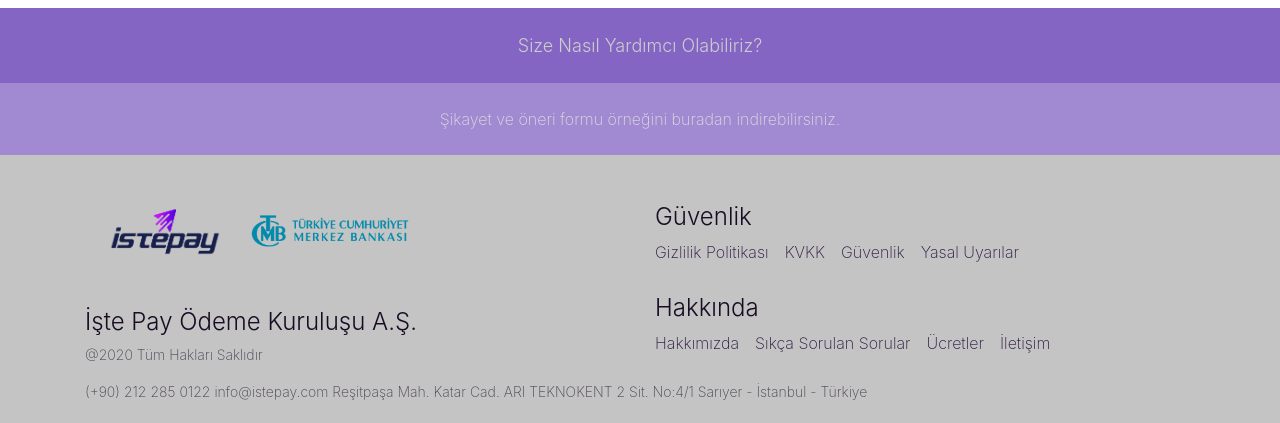
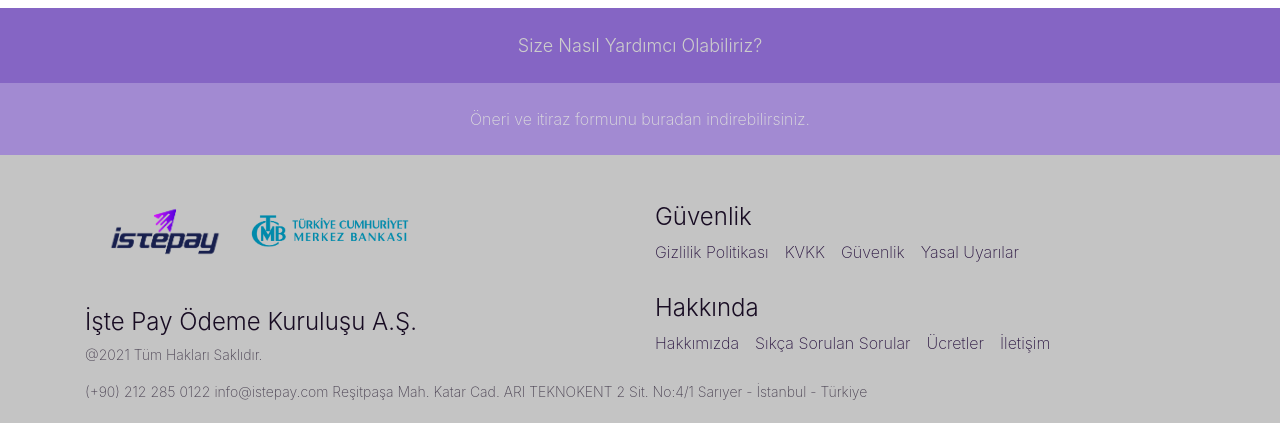
Before and after one commit to Valensas/valenspara.com, a Jekyll site: the page built from index.md, in a window 1280 px wide. Shown: the part 1037-1460 px from the top of the page. Built offline with Jekyll 4.4.1, drawn with Linux system fonts in a browser that asks for light colours; nearby versions of some CDN libraries; part of the change alters nothing that is shown.

```diff
--- a/_config.yml
+++ b/_config.yml
@@ -22,10 +22,10 @@ nav:
 
 footer_cta: Size Nasıl Yardımcı Olabiliriz?
 footer_cta_link: mailto:info@istepay.com
-footer_cta2: Şikayet ve öneri formu örneğini buradan indirebilirsiniz.
-footer_cta2_link: /form.pdf
+footer_cta2: Öneri ve itiraz formunu buradan indirebilirsiniz.
+footer_cta2_link: /oneri-ve-itiraz-formu.docx
 footer_content_1: İşte Pay Ödeme Kuruluşu A.Ş.
-footer_content_2: "@2020 Tüm Hakları Saklıdır"
+footer_content_2: "@2021 Tüm Hakları Saklıdır."
 footer_content_3: |+
   (+90) 212 285 0122
   info@istepay.com
--- a/index.md
+++ b/index.md
@@ -51,32 +51,6 @@ casestudies_slider:
 customers_title: Our Customers
 customers_quote: Colore, stylish icons can easily be modified and used in a wide cariety of projects
 customer_logos:
-  - logo: logo_thy.png
+  - logo: .png
     height: 40px
-  - logo: logo_telekom.png
-    height: 45px
-  - logo: logo_ing.png
-    height: 35px
-  - logo: logo_n11.png
-    height: 45px
-  - logo: logo_arter.png
-    height: 60px
-  - logo: logo_log.png
-    height: 30px
-  - logo: logo_kb.png
-    height: 25px
-  - logo: logo_ys.png
-    height: 60px
-  - logo: logo_sahibinden.png
-    height: 50px
-  - logo: logo_roche.png
-    height: 80px
-  - logo: logo_akbank.png
-    height: 20px
-  - logo: logo_tekfen.png
-    height: 90px
-  - logo: logo_cs.png
-    height: 45px
-  - logo: logo_bmw.png
-    height: 80px
 ---
```
Also changed, not shown: 1 other file.
